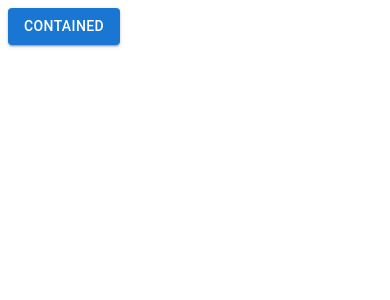
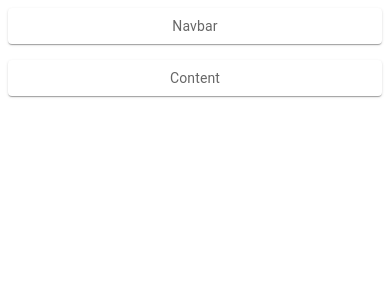
Before and after one commit to arnav-goel10/game-hub, a React (Vite) app: page / in a window 390 px wide. Shown: the top 300 px of the page. Built offline with nearby package versions, Linux system fonts and the light colour scheme.

Commit message:
Added Responsive Layout

```diff
--- a/src/App.tsx
+++ b/src/App.tsx
@@ -1,8 +1,33 @@
 import "./App.css";
-import { Button } from "@mui/material";
+import { Button, Hidden, Paper, styled } from "@mui/material";
+import Grid from "@mui/material/Unstable_Grid2";
 
 function App() {
-  return <Button variant="contained">Contained</Button>;
+  const Item = styled(Paper)(({ theme }) => ({
+    backgroundColor: theme.palette.mode === "dark" ? "#1A2027" : "#fff",
+    ...theme.typography.body2,
+    padding: theme.spacing(1),
+    textAlign: "center",
+    color: theme.palette.text.secondary,
+  }));
+
+  return (
+    <>
+      <Grid container spacing={2}>
+        <Grid xs={12}>
+          <Item>Navbar</Item>
+        </Grid>
+        <Hidden mdDown>
+          <Grid xs={3} lg={6}>
+            <Item>Aside</Item>
+          </Grid>
+        </Hidden>
+        <Grid xs>
+          <Item>Content</Item>
+        </Grid>
+      </Grid>
+    </>
+  );
 }
 
 export default App;
```
Also changed, not shown: src/components/NavBar.tsx (added).
